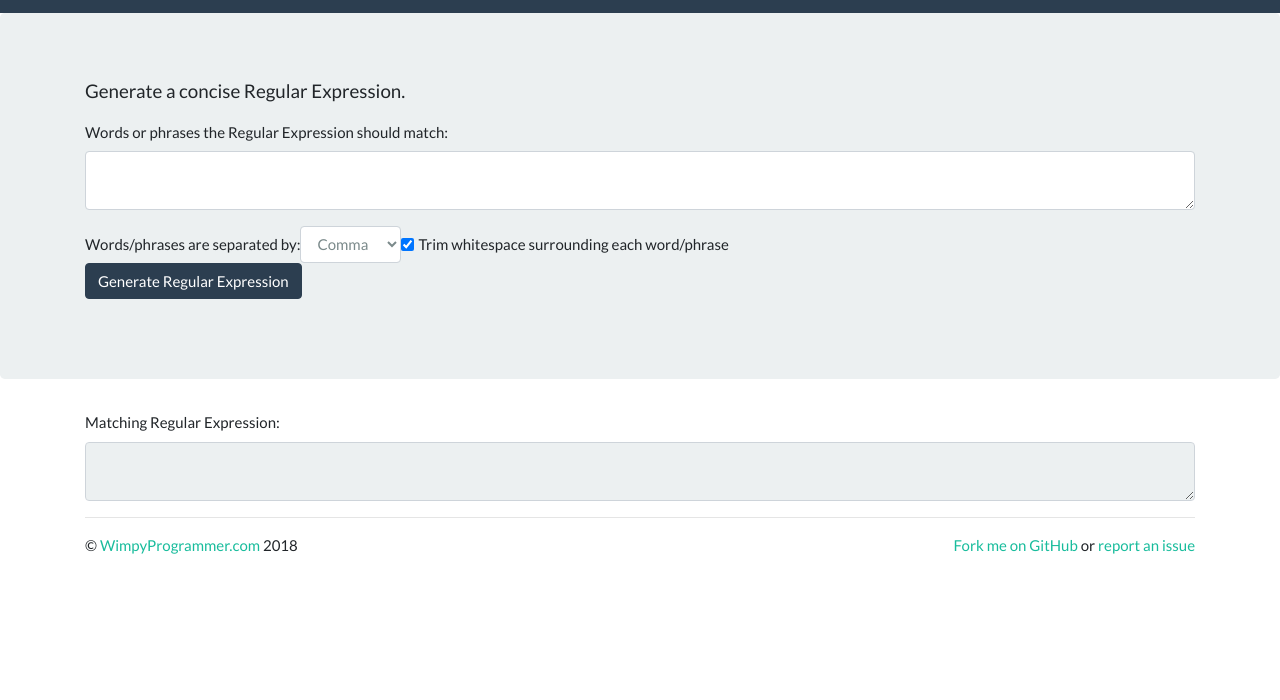
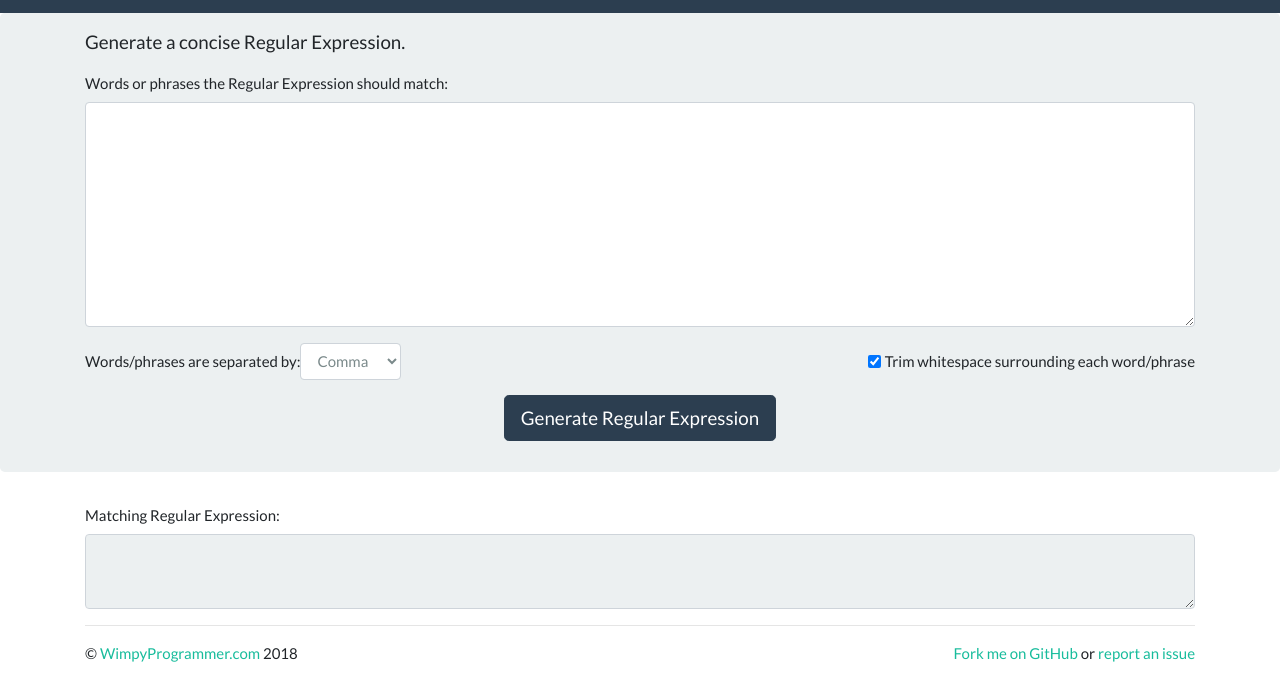
Before and after one commit to wimpyprogrammer/strings-to-regex, a website: page demo/index.html in a window 1280 px wide. Shown: the part 58-758 px from the top of the page. Drawn offline with nearby package versions, Linux system fonts and the light colour scheme.

Commit message:
Adjust layout, sizing, spacing of form controls

```diff
--- a/demo/index.html
+++ b/demo/index.html
@@ -23,6 +23,7 @@
 
 	<link rel="stylesheet" href="https://cdnjs.cloudflare.com/ajax/libs/bootswatch/4.1.3/flatly/bootstrap.min.css"
 	 integrity="sha256-O7FfDCaEf9kSRN9b9kmWu8C3rhL1hxEpPHp+CTZ4pMk=" crossorigin="anonymous" />
+	<link rel="stylesheet" href="styles.css" />
 </head>
 
 <body>
@@ -70,8 +71,8 @@
 				</div>
 			</div>
 
-			<div class="form-group">
-				<button type="button" class="btn btn-primary">
+			<div class="form-group submit-form-group">
+				<button type="button" class="btn btn-lg btn-primary">
 					Generate Regular Expression
 				</button>
 			</div>
--- /dev/null
+++ b/demo/styles.css
@@ -0,0 +1,36 @@
+.jumbotron {
+	padding-bottom: 1em;
+	padding-top: 1em;
+}
+
+#words {
+	height: 15em;
+}
+
+.form-inline {
+	flex-direction: column;
+}
+
+.checkbox {
+	margin-top: 1em;
+}
+
+.submit-form-group {
+	text-align: center;
+	margin-top: 1em;
+}
+
+#output {
+	height: 5em;
+}
+
+@media (min-width: 992px) {
+	.checkbox {
+		margin-left: auto;
+		margin-top: 0;
+	}
+
+	.form-inline {
+		flex-direction: row;
+	}
+}
```
